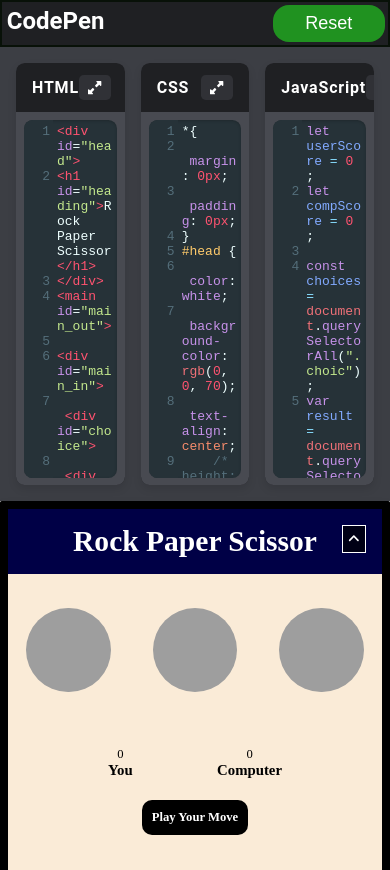
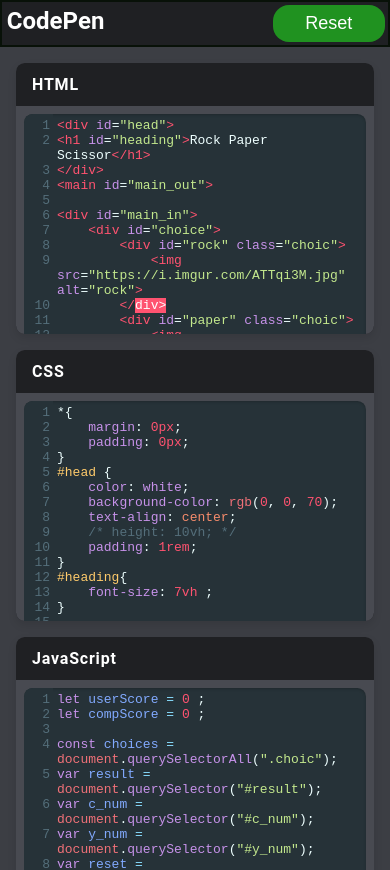
Before and after one commit to Tejmul/pixelpen, a React (Create React App) app: page / in a window 390 px wide. Shown: the top 870 px of the page. Built offline with nearby package versions, Linux system fonts and the light colour scheme; the HTML template or start-up script is replaced by a standard one.

Commit message:
responsive

```diff
--- a/src/index.css
+++ b/src/index.css
@@ -108,7 +108,7 @@ body {
 }
 
 .CodeMirror {
-  height: calc(50vh - 4rem) !important; /* Adjusts height for better viewport */
+  height: calc(50vh - 4rem) !important;
   border-radius: 0.54rem;
   box-shadow: inset 0 1px 3px rgba(0, 0, 0, 0.2);
   background-color: hsl(225, 6%, 28%);
@@ -146,3 +146,28 @@ body {
   padding: 0.6vh;
   cursor: pointer;
 }
+
+@media (max-width: 1000px) {
+  .Title button {
+    display: none;
+  }
+  .editor-space {
+    flex-direction: column;
+    height: 100vh; /* Ensure it takes full height */
+    justify-content: flex-start;
+  }
+
+  .editor, .result {
+    flex: 1;
+    width: 100%;
+    margin: 0;
+  }
+
+  .result {
+    height: 50vh; /* Adjust as needed */
+  }
+
+  .editor.collapsed {
+    flex-grow: 1;
+  }
+}
```
